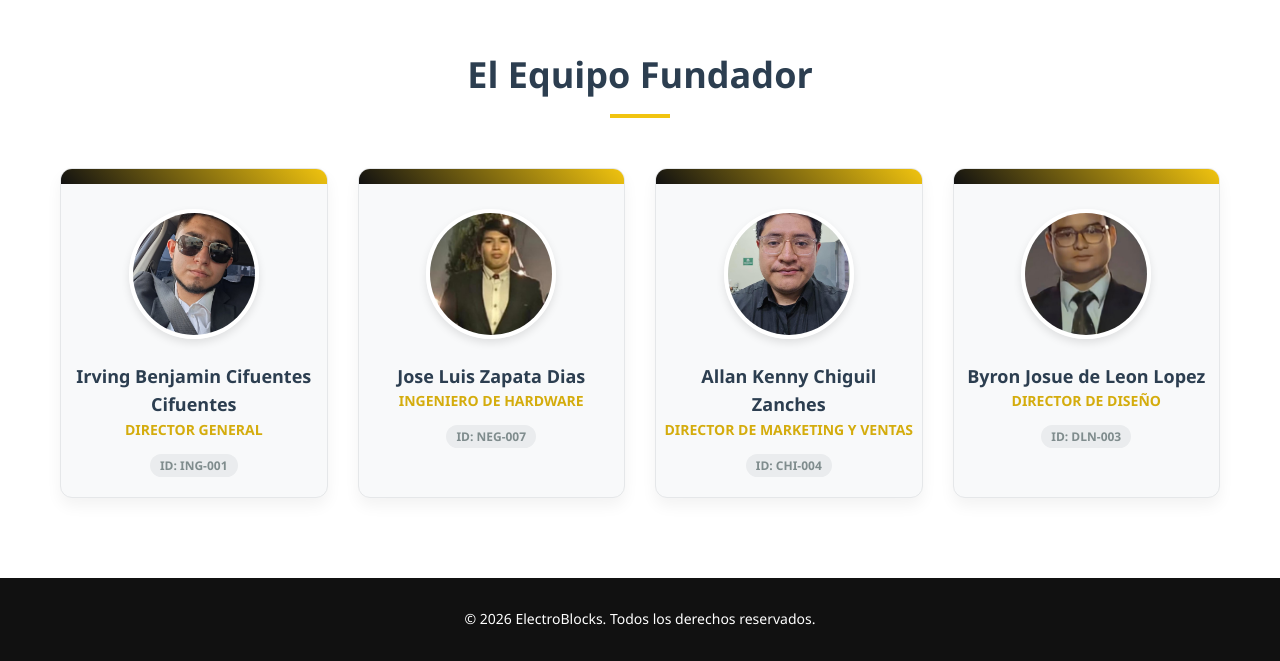
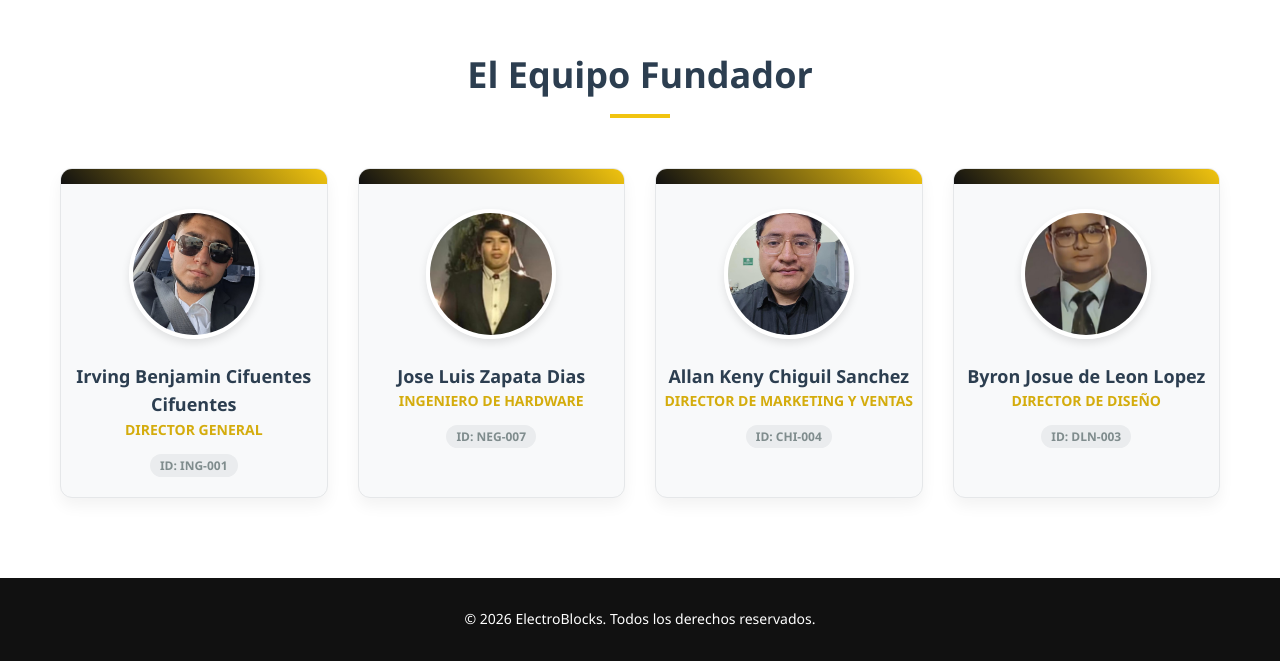
Before and after one commit to XIrving24/electroblocks-web, a plain HTML site: page index.html in a window 1280 px wide. Shown: the part 3689-4350 px from the top of the page. Drawn offline with Linux system fonts and the light colour scheme.

```diff
--- a/index.html
+++ b/index.html
@@ -843,7 +843,7 @@
                 <div class="member-card">
                     <div class="card-header-sim"></div>
                     <img src="imagenes/Allan.jpeg" alt="Allan Kenny Chiguil" class="member-img">
-                    <h3>Allan Kenny Chiguil Zanches</h3>
+                    <h3>Allan Keny Chiguil Sanchez</h3>
                     <p class="member-role">Director de Marketing y Ventas</p>
                     <span class="member-id">ID: CHI-004</span>
                 </div>
```
